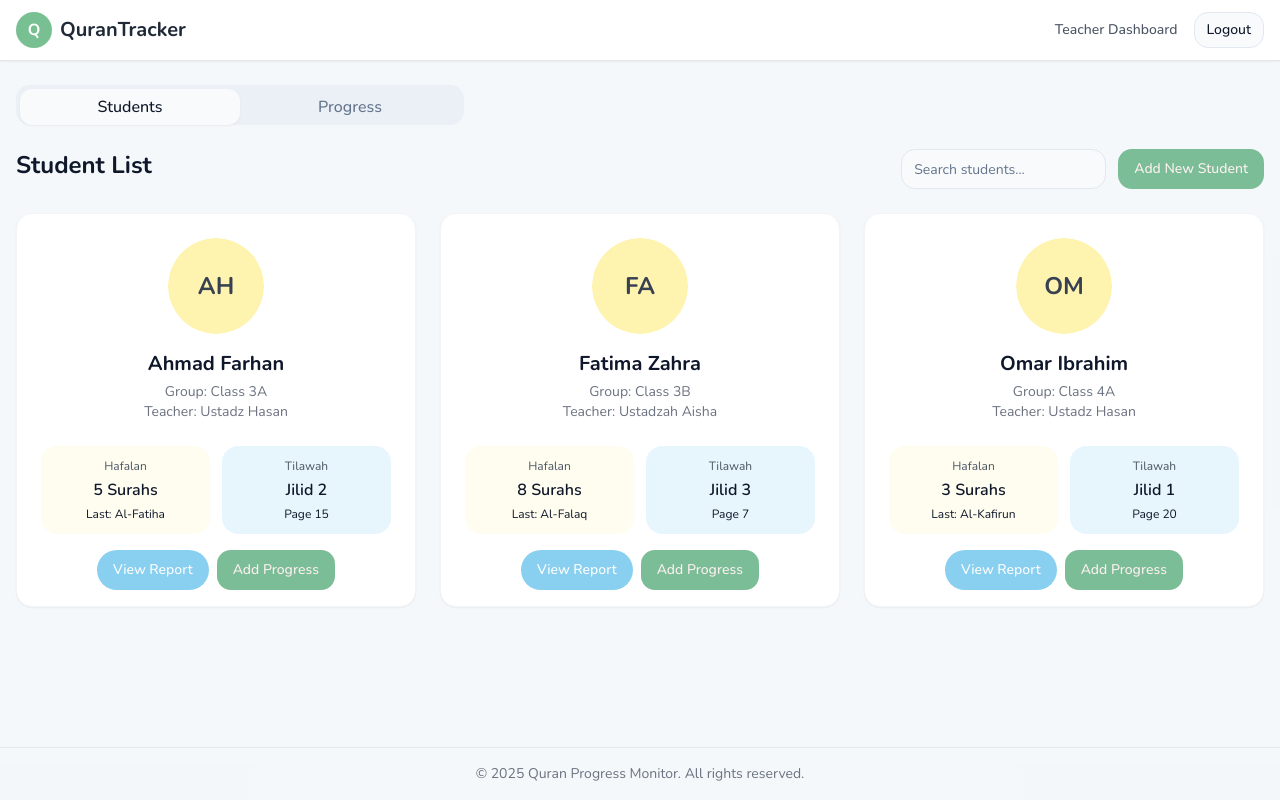
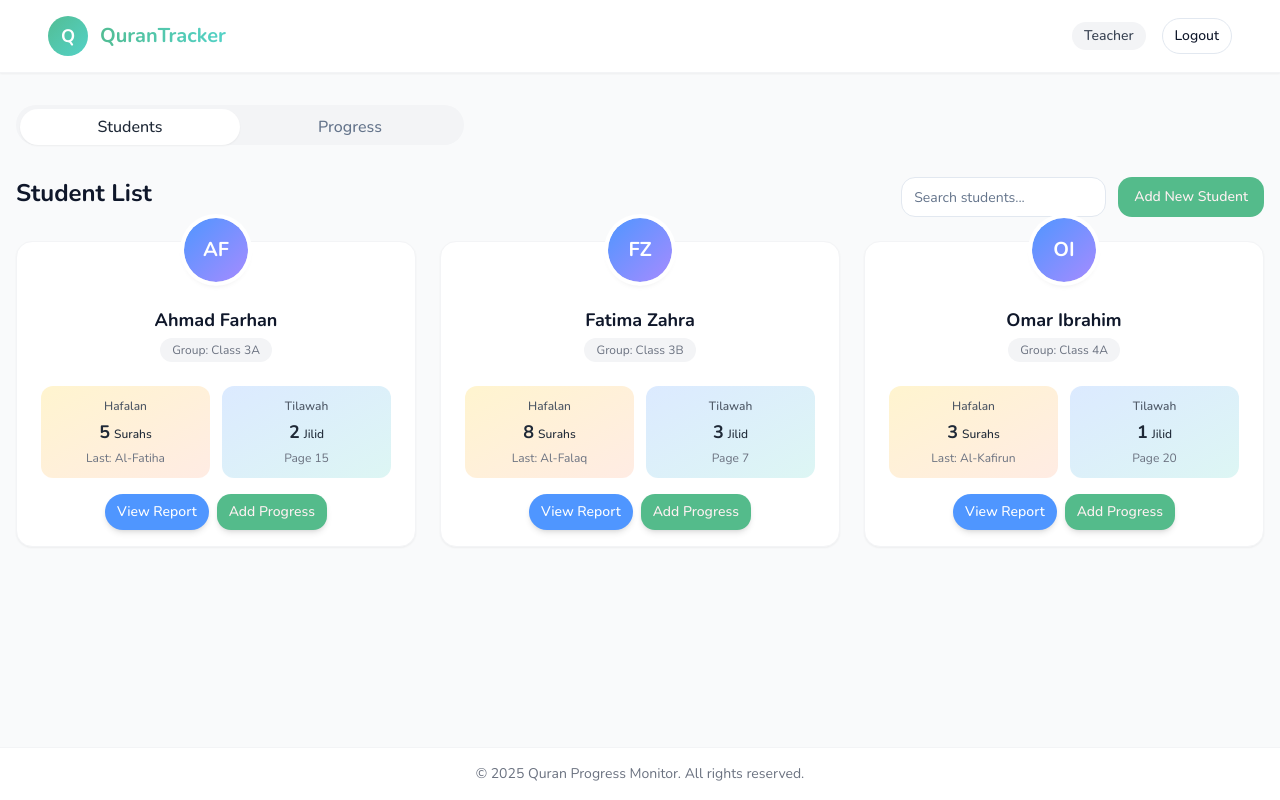
Before and after one commit to myzhaffar/mutabaah-btq-atq, a React (Vite) app: page /teacher/students in a window 1280 px wide. Built offline with nearby package versions, Linux system fonts and the light colour scheme.

Commit message:
Refactor: Implement student dashboard design
This commit refactors the student dashboard to match the design specifications provided in the prompt.

```diff
--- a/src/components/layout/DashboardLayout.tsx
+++ b/src/components/layout/DashboardLayout.tsx
@@ -25,21 +25,23 @@ const DashboardLayout: React.FC<DashboardLayoutProps> = ({
   };
 
   return (
-    <div className="min-h-screen flex flex-col bg-muted/30">
+    <div className="min-h-screen flex flex-col bg-gray-50">
       {/* Header */}
-      <header className="bg-white border-b border-gray-200 shadow-sm py-3">
-        <div className="container mx-auto px-4 flex justify-between items-center">
+      <header className="bg-white border-b border-gray-100 shadow-sm py-4 px-4">
+        <div className="container mx-auto flex justify-between items-center">
           <div className="flex items-center">
-            <div className="h-9 w-9 rounded-full bg-kid-green flex items-center justify-center">
-              <span className="text-white font-bold">Q</span>
+            <div className="h-10 w-10 rounded-full bg-gradient-to-br from-kid-green to-kid-teal flex items-center justify-center">
+              <span className="text-white font-bold text-lg">Q</span>
             </div>
-            <h1 className="ml-2 text-xl font-bold text-gray-800">QuranTracker</h1>
+            <h1 className="ml-3 text-xl font-bold bg-gradient-to-r from-kid-green to-kid-teal bg-clip-text text-transparent">
+              QuranTracker
+            </h1>
           </div>
           <div className="flex items-center gap-4">
-            <span className="text-sm font-medium text-gray-600">
-              {userType === "teacher" ? "Teacher" : "Parent"} Dashboard
+            <span className="text-sm font-medium px-3 py-1 bg-gray-100 rounded-full text-gray-700">
+              {userType === "teacher" ? "Teacher" : "Parent"}
             </span>
-            <Button onClick={handleLogout} variant="outline" size="sm">
+            <Button onClick={handleLogout} variant="outline" size="sm" className="rounded-full">
               Logout
             </Button>
           </div>
@@ -47,18 +49,24 @@ const DashboardLayout: React.FC<DashboardLayoutProps> = ({
       </header>
 
       {/* Main content */}
-      <div className="container mx-auto px-4 py-6 flex-1">
+      <div className="container mx-auto px-4 py-8 flex-1">
         {userType === "teacher" && (
           <Tabs
             value={currentTab}
             onValueChange={onTabChange}
-            className="w-full mb-6"
+            className="w-full mb-8"
           >
-            <TabsList className="grid w-full max-w-md grid-cols-2">
-              <TabsTrigger value="students" className="text-base">
+            <TabsList className="grid w-full max-w-md grid-cols-2 p-1 rounded-full bg-gray-100">
+              <TabsTrigger
+                value="students"
+                className="text-base rounded-full data-[state=active]:bg-white data-[state=active]:text-gray-800 data-[state=active]:shadow-sm"
+              >
                 Students
               </TabsTrigger>
-              <TabsTrigger value="progress" className="text-base">
+              <TabsTrigger
+                value="progress"
+                className="text-base rounded-full data-[state=active]:bg-white data-[state=active]:text-gray-800 data-[state=active]:shadow-sm"
+              >
                 Progress
               </TabsTrigger>
             </TabsList>
@@ -68,7 +76,7 @@ const DashboardLayout: React.FC<DashboardLayoutProps> = ({
       </div>
 
       {/* Footer */}
-      <footer className="border-t border-gray-200 py-4">
+      <footer className="border-t border-gray-100 py-4 bg-white">
         <div className="container mx-auto px-4 text-center text-sm text-gray-500">
           © {new Date().getFullYear()} Quran Progress Monitor. All rights reserved.
         </div>
--- a/src/components/students/StudentCard.tsx
+++ b/src/components/students/StudentCard.tsx
@@ -43,45 +43,60 @@ const StudentCard: React.FC<StudentCardProps> = ({ student, viewType }) => {
     navigate(`/teacher/student/${student.id}/add-progress`);
   };
 
+  // Get the initials for the avatar fallback
+  const getInitials = (name: string) => {
+    return name
+      .split(' ')
+      .map(part => part[0])
+      .join('')
+      .toUpperCase()
+      .substring(0, 2);
+  };
+
   return (
-    <Card className="kid-card h-full flex flex-col">
-      <CardContent className="pt-6 pb-4 flex-1">
-        <div className="flex flex-col items-center">
-          <Avatar className="h-24 w-24 mb-4">
+    <Card className="kid-card h-full flex flex-col overflow-visible">
+      <CardContent className="pt-8 pb-4 flex-1 relative">
+        {/* Avatar positioned half outside the card */}
+        <div className="absolute -top-6 left-1/2 transform -translate-x-1/2">
+          <Avatar className="h-16 w-16 ring-4 ring-white shadow-md">
             {student.photo ? (
               <AvatarImage src={student.photo} alt={student.name} />
             ) : (
-              <AvatarFallback className="bg-kid-yellow text-gray-700 text-2xl font-bold">
-                {student.name.substring(0, 2).toUpperCase()}
+              <AvatarFallback className="bg-gradient-to-br from-kid-blue to-kid-purple text-white text-xl font-bold">
+                {getInitials(student.name)}
               </AvatarFallback>
             )}
           </Avatar>
-          <h3 className="font-bold text-xl text-center mb-1">{student.name}</h3>
-          <div className="text-sm text-gray-500 mb-4 text-center">
-            <p>Group: {student.group}</p>
-            <p>Teacher: {student.teacher}</p>
+        </div>
+
+        <div className="flex flex-col items-center mt-8">
+          <h3 className="font-bold text-lg text-center mb-1">{student.name}</h3>
+          <div className="text-xs text-gray-500 mb-4 text-center">
+            <p className="inline-block bg-gray-100 px-3 py-1 rounded-full">Group: {student.group}</p>
           </div>
 
           {/* Progress Summary */}
           <div className="w-full grid grid-cols-2 gap-3 mt-2">
-            <div className="rounded-lg bg-kid-yellow/20 p-3 text-center">
-              <p className="text-xs text-gray-600 mb-1">Hafalan</p>
-              <p className="font-semibold">
-                {student.hafalanProgress?.total || 0} Surahs
+            <div className="rounded-xl bg-gradient-to-br from-kid-yellow/30 to-kid-orange/20 p-3 text-center">
+              <p className="text-xs text-gray-600 mb-1 font-medium">Hafalan</p>
+              <p className="font-bold text-lg text-gray-800">
+                {student.hafalanProgress?.total || 0}
+                <span className="text-xs font-medium ml-1">Surahs</span>
               </p>
               {student.hafalanProgress?.lastSurah && (
-                <p className="text-xs mt-1">
+                <p className="text-xs mt-1 text-gray-500">
                   Last: {student.hafalanProgress.lastSurah}
                 </p>
               )}
             </div>
-            <div className="rounded-lg bg-kid-blue/20 p-3 text-center">
-              <p className="text-xs text-gray-600 mb-1">Tilawah</p>
-              <p className="font-semibold">
-                Jilid {student.tilawahProgress?.jilid || "-"}
+            <div className="rounded-xl bg-gradient-to-br from-kid-blue/20 to-kid-teal/20 p-3 text-center">
+              <p className="text-xs text-gray-600 mb-1 font-medium">Tilawah</p>
+              <p className="font-bold text-lg text-gray-800">
+                {student.tilawahProgress?.jilid || "-"}
+                <span className="text-xs font-medium ml-1">Jilid</span>
               </p>
               {student.tilawahProgress?.page && (
-                <p className="text-xs mt-1">
+                <p className="text-xs mt-1 text-gray-500">
                   Page {student.tilawahProgress.page}
                 </p>
               )}
@@ -92,12 +107,17 @@ const StudentCard: React.FC<StudentCardProps> = ({ student, viewType }) => {
       <CardFooter className="flex justify-center gap-2 pt-0 pb-4">
         <Button
           onClick={handleViewDetails}
-          className="rounded-full bg-kid-blue text-white hover:bg-kid-blue/90"
+          className="rounded-full bg-kid-blue text-white hover:bg-kid-blue/90 shadow-md"
+          size="sm"
         >
           View Report
         </Button>
         {viewType === "teacher" && (
-          <Button onClick={handleAddProgress} className="btn-kid-primary">
+          <Button
+            onClick={handleAddProgress}
+            className="btn-kid-primary shadow-md"
+            size="sm"
+          >
             Add Progress
           </Button>
         )}
--- a/src/index.css
+++ b/src/index.css
@@ -7,7 +7,7 @@
 
 @layer base {
   :root {
-    --background: 210 40% 98%;
+    --background: 0 0% 100%;
     --foreground: 222.2 47.4% 11.2%;
 
     --card: 0 0% 100%;
@@ -16,10 +16,10 @@
     --popover: 0 0% 100%;
     --popover-foreground: 222.2 47.4% 11.2%;
 
-    --primary: 145 34% 61%;
+    --primary: 152 43% 53%;
     --primary-foreground: 355.7 100% 97.3%;
 
-    --secondary: 202 72% 74%;
+    --secondary: 217 100% 66%;
     --secondary-foreground: 222.2 47.4% 11.2%;
 
     --muted: 210 40% 94%;
@@ -33,7 +33,7 @@
 
     --border: 214.3 31.8% 91.4%;
     --input: 214.3 31.8% 91.4%;
-    --ring: 145 34% 61%;
+    --ring: 152 43% 53%;
 
     --radius: 1rem;
 
@@ -57,10 +57,10 @@
     --popover: 222.2 84% 4.9%;
     --popover-foreground: 210 40% 98%;
 
-    --primary: 145 34% 55%;
+    --primary: 152 43% 53%;
     --primary-foreground: 222.2 47.4% 11.2%;
 
-    --secondary: 202 72% 40%;
+    --secondary: 217 100% 66%;
     --secondary-foreground: 210 40% 98%;
 
     --muted: 217.2 32.6% 17.5%;
--- a/tailwind.config.ts
+++ b/tailwind.config.ts
@@ -63,14 +63,14 @@ export default {
 					border: 'hsl(var(--sidebar-border))',
 					ring: 'hsl(var(--sidebar-ring))'
 				},
-				// Custom colors for our kid-friendly design
-				"kid-green": "#78C091",
-				"kid-blue": "#89CFF0",
-				"kid-orange": "#FFB347",
-				"kid-yellow": "#FFF3B0",
-				"kid-pink": "#FFCCD5",
-				"kid-purple": "#E5DEFF",
-				"kid-teal": "#8EEDC7",
+				// Custom colors for our kid-friendly design - updated to match the Dribbble design
+				"kid-green": "#52BD94", // Adjusted to match the design
+				"kid-blue": "#4F96FF", // Brighter blue from the design
+				"kid-orange": "#FF9F76", // Softer orange
+				"kid-yellow": "#FFDC60", // Brighter yellow
+				"kid-pink": "#FF8FAB", // Brighter pink
+				"kid-purple": "#A68BFF", // Added purple from the design
+				"kid-teal": "#54D2C7", // Adjusted teal
 			},
 			borderRadius: {
 				lg: 'var(--radius)',
```
Also changed, not shown: src/pages/Index.tsx (+31 -14 lines).
